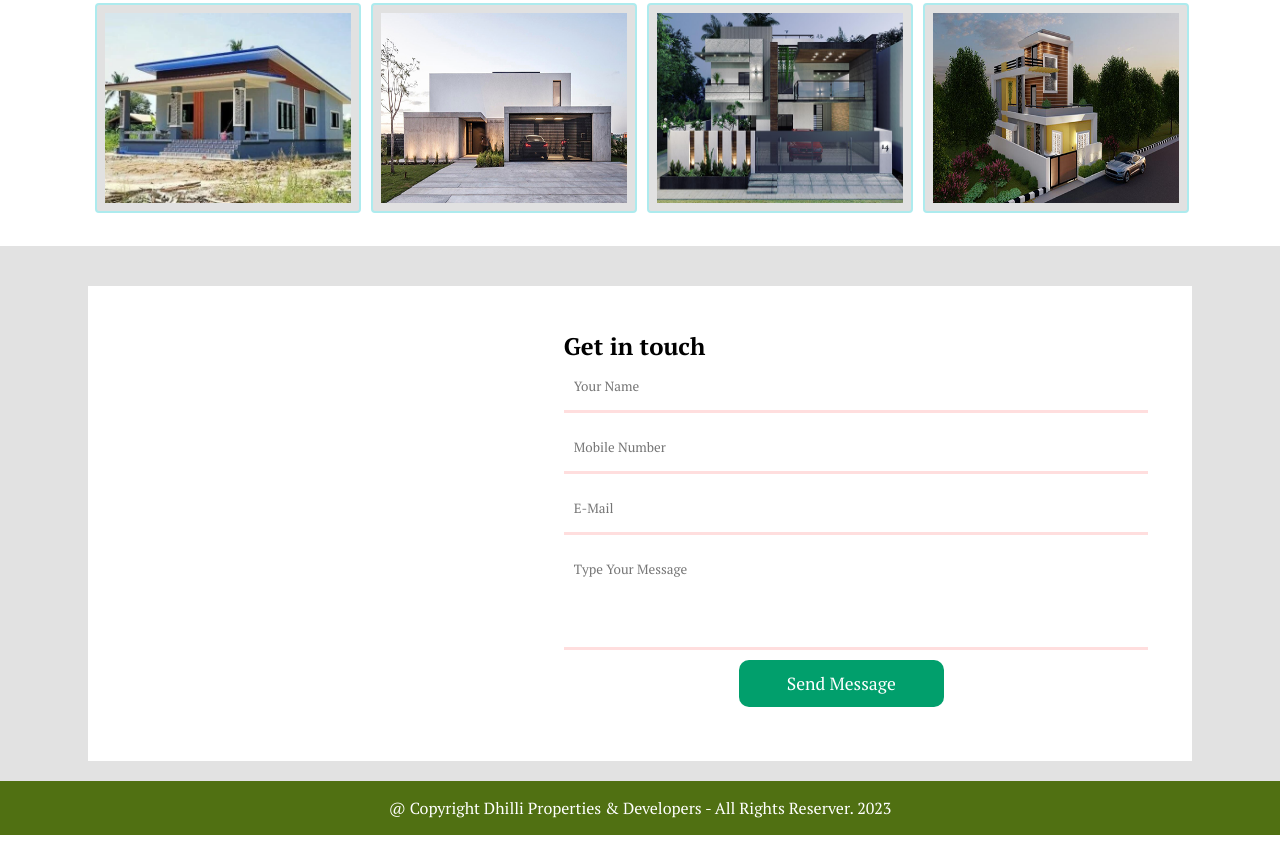
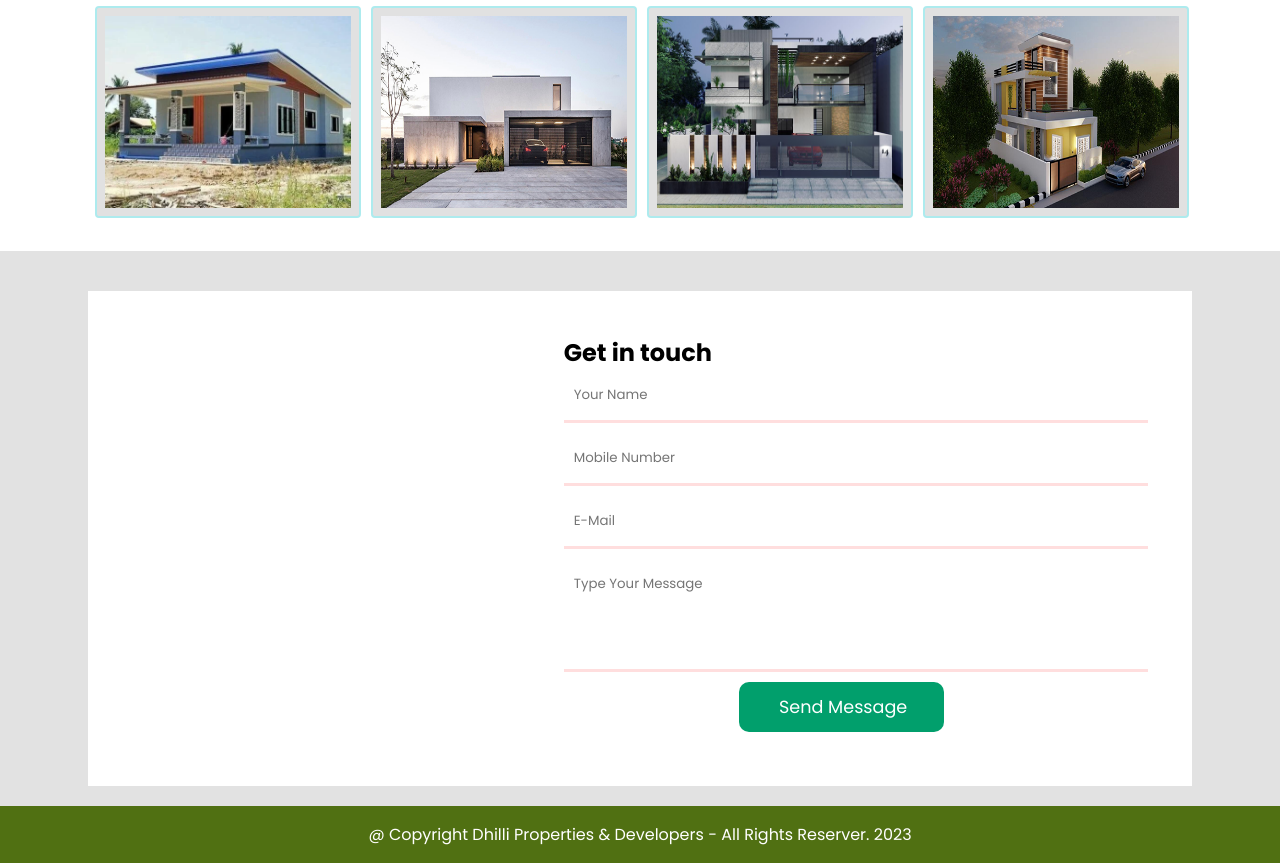
Before and after one commit to BaskerPrabakaran/DhilliProperties, a plain HTML site: page Projects.html in a window 1280 px wide. Shown: the part 562-1425 px from the top of the page. Before the commit the page ends 1397 px from the top, so only its background shows below. Drawn offline with Linux system fonts and the light colour scheme.

Commit message:
issue 002 P2
Updated font

```diff
--- a/css/css-style.css
+++ b/css/css-style.css
@@ -1,10 +1,10 @@
-@import url('https://fonts.googleapis.com/css2?family=PT+Serif:ital,wght@0,400;0,700;1,400;1,700&display=swap');
+@import url("https://fonts.googleapis.com/css2?family=Poppins:ital,wght@0,300;0,400;0,500;0,600;0,700;0,800;0,900;1,200;1,300;1,400;1,500;1,600;1,700;1,800;1,900&display=swap");
 
 *{
     box-sizing: border-box;
     margin: 0px;
     padding: 0px;
-    font-family: 'PT Serif', serif;
+    font-family: "Poppins", sans-serif;
 }
 .header-area{
     width: 90%;
@@ -119,7 +119,7 @@
 
 .footer-container{
     background-color: #507012;
-    font-family: 'PT Serif', serif;
+    font-family: "Poppins", sans-serif;
 }
 
 .footer-items{
--- a/css/project.css
+++ b/css/project.css
@@ -1,5 +1,5 @@
  /* Projects css*/
- @import url('https://fonts.googleapis.com/css2?family=PT+Serif:ital,wght@0,400;0,700;1,400;1,700&display=swap');
+ @import url("https://fonts.googleapis.com/css2?family=Poppins:ital,wght@0,300;0,400;0,500;0,600;0,700;0,800;0,900;1,200;1,300;1,400;1,500;1,600;1,700;1,800;1,900&display=swap");
 
  .project-container{
     height: 60vh;
```
